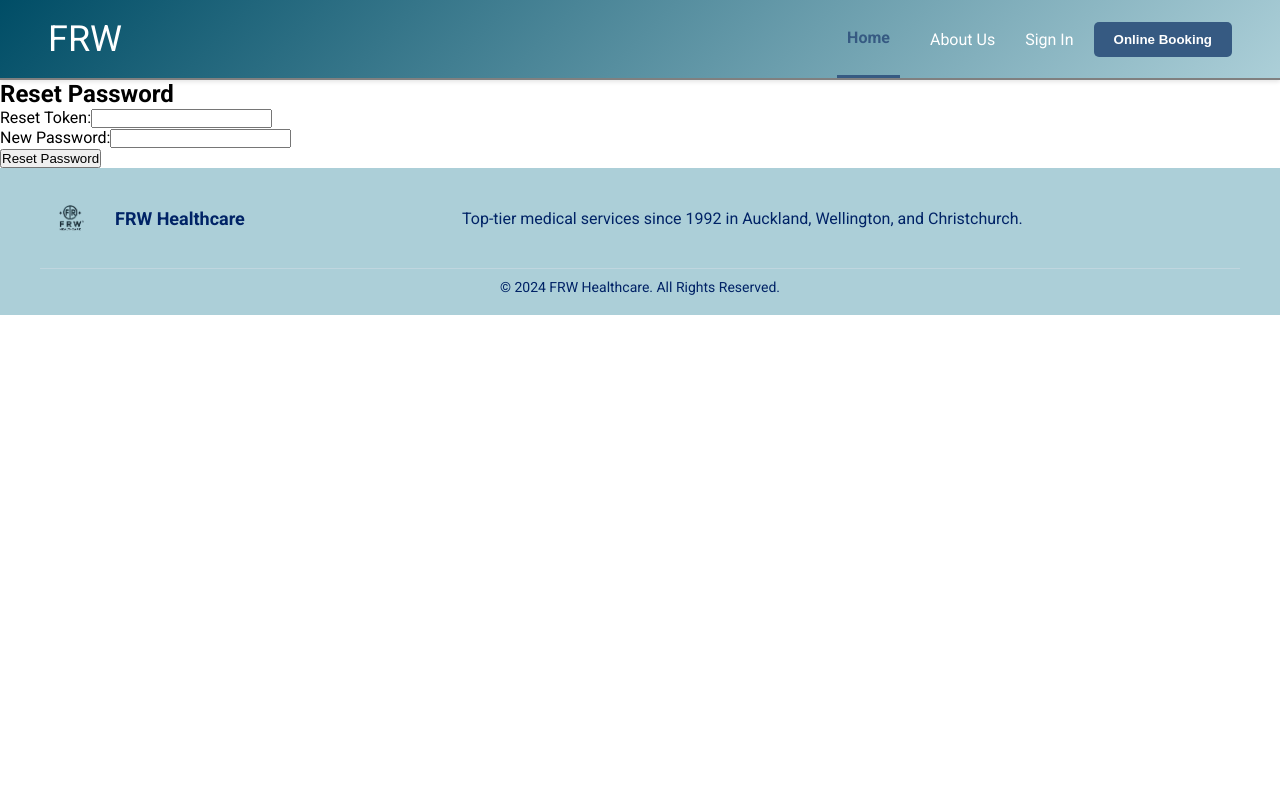
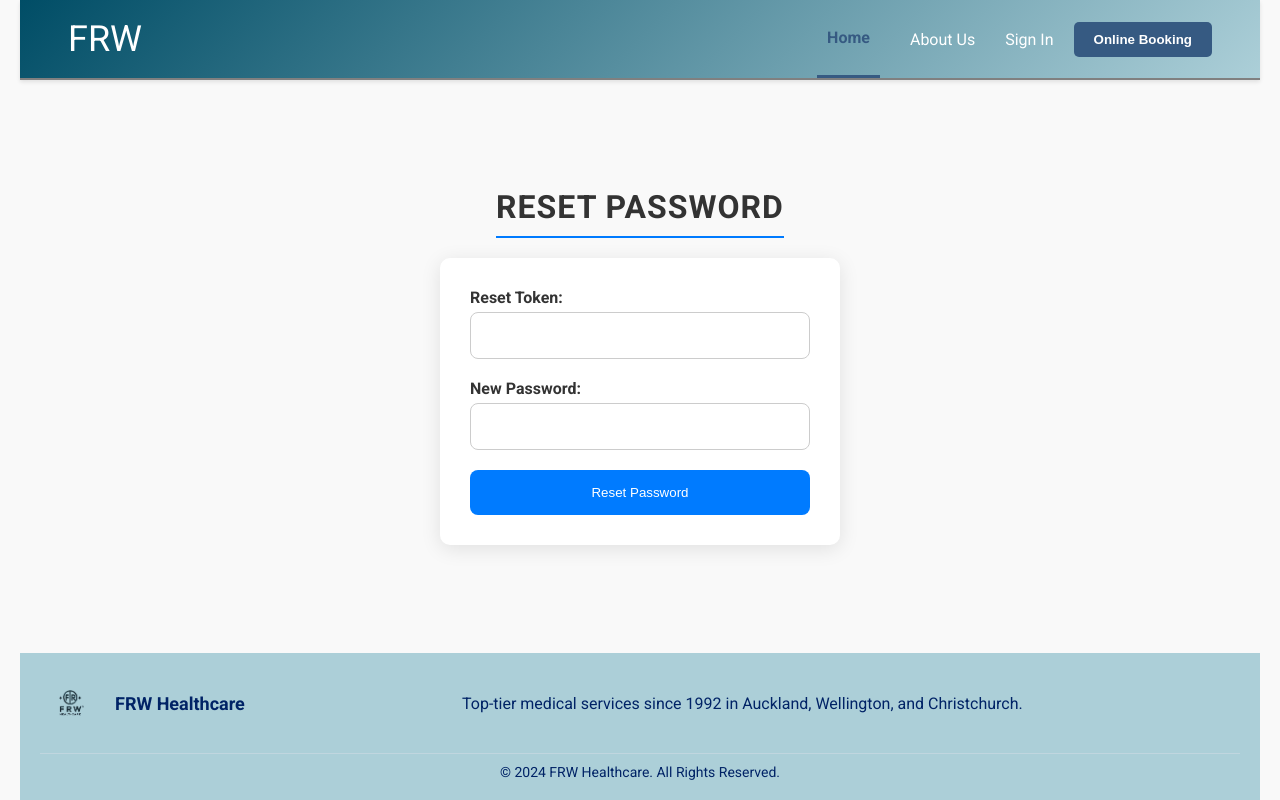
Before and after one commit to preyjk/Double-II, a Vue app in the folder frontend/: page /reset-password in a window 1280 px wide. Built offline with nearby package versions, Linux system fonts and the light colour scheme; what @fawmi/vue-google-maps would draw is missing.

Commit message:
Feat: Chatbot change

```diff
--- a/frontend/src/components/patients/chatbot/ChatPanel.vue
+++ b/frontend/src/components/patients/chatbot/ChatPanel.vue
@@ -1,34 +1,35 @@
 <template>
-  <div class="container_body">
+  <div class="container_body" :style="isDarkMode ? darkModeStyles : lightModeStyles">
     <deep-chat
       :textInput="textInput"
       :inputAreaStyle="inputAreaStyle"
       :submitButtonStyles="submitButtonStyles"
-      style="
-        width: 100%;
-        height: 100%;
-        display: block;
-        background-color: #99bbc3;
-        border: none;
-      "
+      :style="chatStyles"
+      :textToSpeech="textToSpeechOptions"
+      :speechToText="speechToTextOptions"
+      demo="true"
       id="chat-element"
       :connect="chatConnect"
-    ></deep-chat>
+      style="border-radius: 8px"
+      audio='{"button": {"position": "dropup-menu"}}'
+      camera='{"button": {"position": "dropup-menu"}}'
+      mixedFiles='{"button": {"position": "inside-left"}}'
+      microphone='{"button": {"position": "outside-right"}}'>
+    </deep-chat>
+
     <div class="animation-container">
       <LottieAnimation
         :animationData="animationData"
         :loop="true"
         :autoplay="true"
         v-show="isRobotAnimationShow"
-        class="robot-animation"
-      />
+        class="robot-animation" />
     </div>
   </div>
 </template>
 
 <script>
-import { usePost } from "@/api/useApi";
-import "deep-chat";
+import axios from "axios";
 import LottieAnimation from "@/components/patients/animation/LottieAnimation.vue";
 import animationData from "@/assets/animation-robot.json";
 
@@ -37,78 +38,185 @@ export default {
   components: {
     LottieAnimation,
   },
+  props: {
+    isDarkMode: {
+      type: Boolean,
+      default: true,
+    },
+  },
   data() {
     return {
       sessionId: null,
       animationData,
       isRobotAnimationShow: true,
-      textInput: JSON.parse(`{
-        "styles": {
-          "text": {"color": "black"},
-          "container": {"width":"65%","height": "46px","line-height":"30px", "maxHeight": "60px", "backgroundColor": "#f5f9ff", "borderRadius": "20px", "padding-left": "20px"},
-          "focus": {"border": "2px solid #a2a2ff"}
+      textInput: {
+        value: "", // Added this to store the input text
+        styles: {
+          text: { color: "black" },
+          container: {
+            width: "65%",
+            height: "46px",
+            lineHeight: "30px",
+            maxHeight: "60px",
+            backgroundColor: "#f5f9ff",
+            borderRadius: "20px",
+            paddingLeft: "20px",
+          },
+          focus: { border: "2px solid #a2a2ff" },
         },
-        "placeholder": {"text": "Ask anything.", "style": {"display": "flex", "alignItems": "center", "color": "", "padding-left": "20px"}},
-        "characterLimit": 100
-      }`),
-      submitButtonStyles: JSON.parse(`{
-       "submit": {
-         "container": {
-           "default": {
-              "backgroundColor": "",
-              "display": "flex",
-              "alignItems": "center",
-              "justifyContent": "center",
-              "width": "46px",
-              "height": "46px",
-              "borderRadius": "50%"
+        placeholder: {
+          text: "Ask anything.",
+          style: {
+            display: "flex",
+            alignItems: "center",
+            paddingLeft: "20px",
+          },
+        },
+        characterLimit: 100,
+      },
+      submitButtonStyles: {
+        submit: {
+          container: {
+            default: {
+              display: "flex",
+              alignItems: "center",
+              justifyContent: "center",
+              width: "46px",
+              height: "46px",
+              borderRadius: "50%",
             },
-        "click": {
-        "backgroundColor": ""
-        }
+          },
+          svg: {
+            styles: {
+              default: {
+                filter:
+                  "brightness(0) saturate(100%) invert(58%) sepia(53%) saturate(6828%) hue-rotate(214deg) brightness(100%) contrast(100%)",
+              },
+            },
+          },
+        },
       },
-      "svg": {
-        "styles": {
-          "default": {
-            "filter":
-              "brightness(0) saturate(100%) invert(58%) sepia(53%) saturate(6828%) hue-rotate(214deg) brightness(100%) contrast(100%)"
-            }
-          }
-        }
-      }
-    }`),
+      speechToTextOptions: {
+        webSpeech: true,
+        button: {
+          position: "outside-right",
+        },
+        translations: {
+          hello: "goodbye",
+          Hello: "Goodbye",
+        },
+        commands: {
+          resume: "resume",
+          settings: {
+            commandMode: "hello",
+          },
+        },
+        onTranscriptionComplete: this.handleTranscriptionComplete,
+      },
+      textToSpeechOptions: {
+        volume: 0.9,
+        enabled: false,
+      },
       chatConnect: {
         handler: async (body, signals) => {
           try {
             let headers = {};
             const token = localStorage.getItem("authToken");
             this.isRobotAnimationShow = false;
-            if (this.sessionId)
-              headers = { "x-chatbot-session": this.sessionId, ...headers };
-            if (token) headers = { "x-access-token": token, ...headers };
-            const prompt = body.messages[0]?.text || "";
 
-            const { data, postData } = usePost(
-              "https://api.gpbooking.icu/public/chatbot/"
+            if (!Array.isArray(body.messages) || !body.messages.length || !body.messages[0]?.text) {
+              throw new Error("Invalid message input. No text found.");
+            }
+
+            const prompt = body.messages[0].text;
+
+            if (this.sessionId) {
+              headers["x-chatbot-session"] = this.sessionId;
+            }
+            if (token) {
+              headers["x-access-token"] = token;
+            }
+
+            const response = await axios.post(
+              process.env.VUE_APP_CHATBOT_API || "https://api.gpbooking.icu/public/chatbot/",
+              { prompt },
+              { headers }
             );
-            await postData({ prompt }, headers);
-            console.log(data);
-            this.sessionId = data.value.sessionId;
-            console.log("chat panel session id:", data.value.sessionId);
-            signals.onResponse({ text: data.value.response });
+
+            this.sessionId = response.data.value.sessionId;
+            if (this.speechToTextOptions.webSpeech) {
+              this.textToSpeechOptions.enabled = true;
+            } else {
+              this.textToSpeechOptions.enabled = false;
+            }
+
+            signals.onResponse({
+              text: response.data.value.response,
+            });
+
+            this.addFeedbackToResponse();
+
           } catch (error) {
-            console.error("Error during API request:", error);
+            console.error("Error response from server:", error.response || error.message);
             signals.onResponse({
-              error: "Error communicating with the server",
+              error: "Error communicating with the server. Please try again later.",
             });
           }
         },
       },
     };
   },
-  methods: {},
+  methods: {
+    handleTranscriptionComplete(transcribedText) {
+      console.log("Transcribed text:", transcribedText);
+      this.textInput.value = transcribedText;
+
+      this.chatConnect.handler(
+        { messages: [{ text: transcribedText }] },
+        {
+          onResponse: (response) => {
+            console.log("Chat response:", response.text);
+          },
+        }
+      );
+    },
+    addFeedbackToResponse() {
+      const feedbackHtml = `<div class="feedback">
+        <div class="feedback-text">How do you rate the response?</div>
+        <img class="feedback-icon feedback-icon-positive" src="path-to-svg.svg" @click="handlePositiveFeedback" />
+        <img class="feedback-icon feedback-icon-negative" src="path-to-svg.svg" @click="handleNegativeFeedback" />
+      </div>`;
+
+      document.querySelector('#chat-element').insertAdjacentHTML('beforeend', feedbackHtml);
+    },
+    handlePositiveFeedback() {
+      console.log("positive response");
+    },
+    handleNegativeFeedback() {
+      console.log("negative response");
+    }
+  },
+  computed: {
+    chatStyles() {
+      return {
+        width: "100%",
+        height: "100%",
+        display: "block",
+        backgroundColor: this.isDarkMode ? "#333" : "#99bbc3",
+        border: "none",
+        borderRadius: "8px",
+      };
+    },
+    darkModeStyles() {
+      return { backgroundColor: "#2c2c2c" };
+    },
+    lightModeStyles() {
+      return { backgroundColor: "#ffffff" };
+    },
+  },
 };
 </script>
+
 
 <style scoped>
 .container_body {
@@ -116,13 +224,46 @@ export default {
   width: 100%;
   height: 100vh;
 }
+
 .animation-container {
   position: absolute;
   top: 50%;
   left: 50%;
   transform: translate(-50%, -60%);
 }
+
 .robot-animation {
   transform: scale(0.3);
 }
+
+.feedback {
+  display: flex;
+  margin-top: 10px;
+}
+
+.feedback-text {
+  width: calc(100% - 42px);
+  padding-top: 2px;
+}
+
+.feedback-icon {
+  width: 20px;
+  height: 20px;
+  cursor: pointer;
+  border-radius: 5px;
+}
+
+.feedback-icon-positive {
+  filter: brightness(0) saturate(100%) invert(56%) sepia(68%) saturate(207%) hue-rotate(93deg) brightness(88%) contrast(89%);
+}
+
+.feedback-icon-negative {
+  filter: brightness(0) saturate(100%) invert(36%) sepia(99%) saturate(2487%) hue-rotate(335deg) brightness(87%) contrast(87%);
+  transform: rotate(180deg);
+  margin-left: 3px;
+}
+
+.feedback-icon:hover {
+  background-color: #d1d1d1;
+}
 </style>
--- a/frontend/src/pages/patients/ResetPasswordPage.vue
+++ b/frontend/src/pages/patients/ResetPasswordPage.vue
@@ -1,20 +1,22 @@
 <template>
-    <div>
+  <div class="reset-container">
     <HeaderComponent />
-      <h2>Reset Password</h2>
-      <form @submit.prevent="handleSubmit">
-        <div>
+    <div class="content">
+      <h2 class="fade-in">Reset Password</h2>
+      <form @submit.prevent="handleSubmit" class="form-container fade-in">
+        <div class="input-group">
           <label>Reset Token:</label>
           <input v-model="token" type="text" required />
         </div>
-        <div>
+        <div class="input-group">
           <label>New Password:</label>
           <input v-model="newPassword" type="password" required />
         </div>
-        <button type="submit">Reset Password</button>
+        <button type="submit" class="submit-btn">Reset Password</button>
       </form>
-      <p v-if="errorMessage" style="color: red">{{ errorMessage }}</p>
-      <p v-if="successMessage" style="color: green">{{ successMessage }}</p>
+      <p v-if="errorMessage" class="error-msg fade-in">{{ errorMessage }}</p>
+      <p v-if="successMessage" class="success-msg fade-in">{{ successMessage }}</p>
+    </div>
     <FooterComponent />
   </div>
 </template>
@@ -63,3 +65,147 @@
   },
 };
 </script>
+
+<style scoped>
+.reset-container {
+  display: flex;
+  flex-direction: column;
+  height: 100vh;
+  justify-content: space-between;
+  background-color: #f9f9f9;
+  padding: 0 20px;
+}
+
+.content {
+  display: flex;
+  flex-direction: column;
+  align-items: center;
+  justify-content: center;
+  flex-grow: 1;
+  padding: 20px;
+  animation: slideIn 1s ease-in-out;
+}
+
+h2 {
+  color: #333;
+  margin-bottom: 20px;
+  font-size: 32px;
+  font-weight: bold;
+  letter-spacing: 1px;
+  text-transform: uppercase;
+  border-bottom: 2px solid #007bff;
+  padding-bottom: 10px;
+}
+
+.form-container {
+  display: flex;
+  flex-direction: column;
+  width: 100%;
+  max-width: 400px;
+  margin: 0 auto;
+  background-color: #ffffff;
+  padding: 30px;
+  border-radius: 10px;
+  box-shadow: 0 4px 20px rgba(0, 0, 0, 0.1);
+  transition: transform 0.3s ease-in-out;
+}
+
+.form-container:hover {
+  transform: scale(1.02);
+}
+
+.input-group {
+  margin-bottom: 20px;
+  text-align: left;
+  font-size: 16px;
+  font-weight: bold;
+  color: #333;
+}
+
+input[type="text"],
+input[type="password"] {
+  width: 100%;
+  padding: 15px;
+  margin-top: 5px;
+  border: 1px solid #ccc;
+  border-radius: 8px;
+  transition: border-color 0.3s ease-in-out, box-shadow 0.3s ease;
+}
+
+input[type="text"]:focus,
+input[type="password"]:focus {
+  border-color: #007bff;
+  box-shadow: 0 0 8px rgba(0, 123, 255, 0.3);
+}
+
+.submit-btn {
+  background-color: #007bff;
+  color: white;
+  padding: 15px;
+  border: none;
+  border-radius: 8px;
+  cursor: pointer;
+  transition: background-color 0.3s ease, transform 0.3s ease;
+}
+
+.submit-btn:hover {
+  background-color: #0056b3;
+  transform: translateY(-3px);
+}
+
+.error-msg {
+  color: red;
+  margin-top: 10px;
+  font-weight: bold;
+}
+
+.success-msg {
+  color: #28a745;
+  margin-top: 10px;
+  font-weight: bold;
+  background-color: #e6f7ee;
+  padding: 10px;
+  border-radius: 5px;
+}
+
+.fade-in {
+  opacity: 0;
+  animation: fadeIn 1s forwards;
+}
+
+@keyframes fadeIn {
+  0% {
+    opacity: 0;
+  }
+  100% {
+    opacity: 1;
+  }
+}
+
+@keyframes slideIn {
+  0% {
+    transform: translateY(30px);
+    opacity: 0;
+  }
+  100% {
+    transform: translateY(0);
+    opacity: 1;
+  }
+}
+
+@media (max-width: 768px) {
+  h2 {
+    font-size: 24px;
+  }
+
+  input[type="text"],
+  input[type="password"],
+  .submit-btn {
+    padding: 12px;
+  }
+
+  .form-container {
+    padding: 20px;
+  }
+}
+</style>
```
Also changed, not shown: frontend/src/components/patients/chatbot/ChatSidebar.vue (+21 -11 lines), frontend/src/pages/patients/ChatbotPage.vue (+11 -4 lines). Lines whose indentation alone changed are shown as unchanged.
